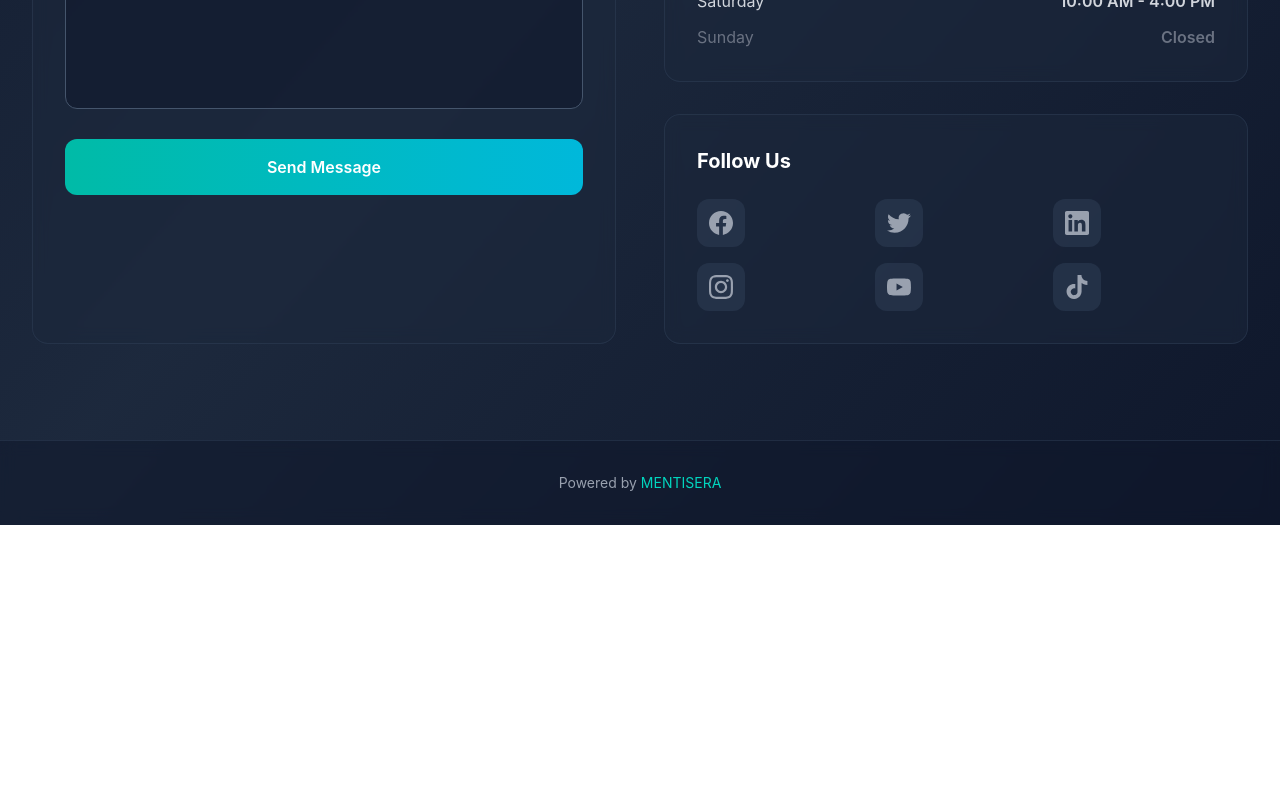
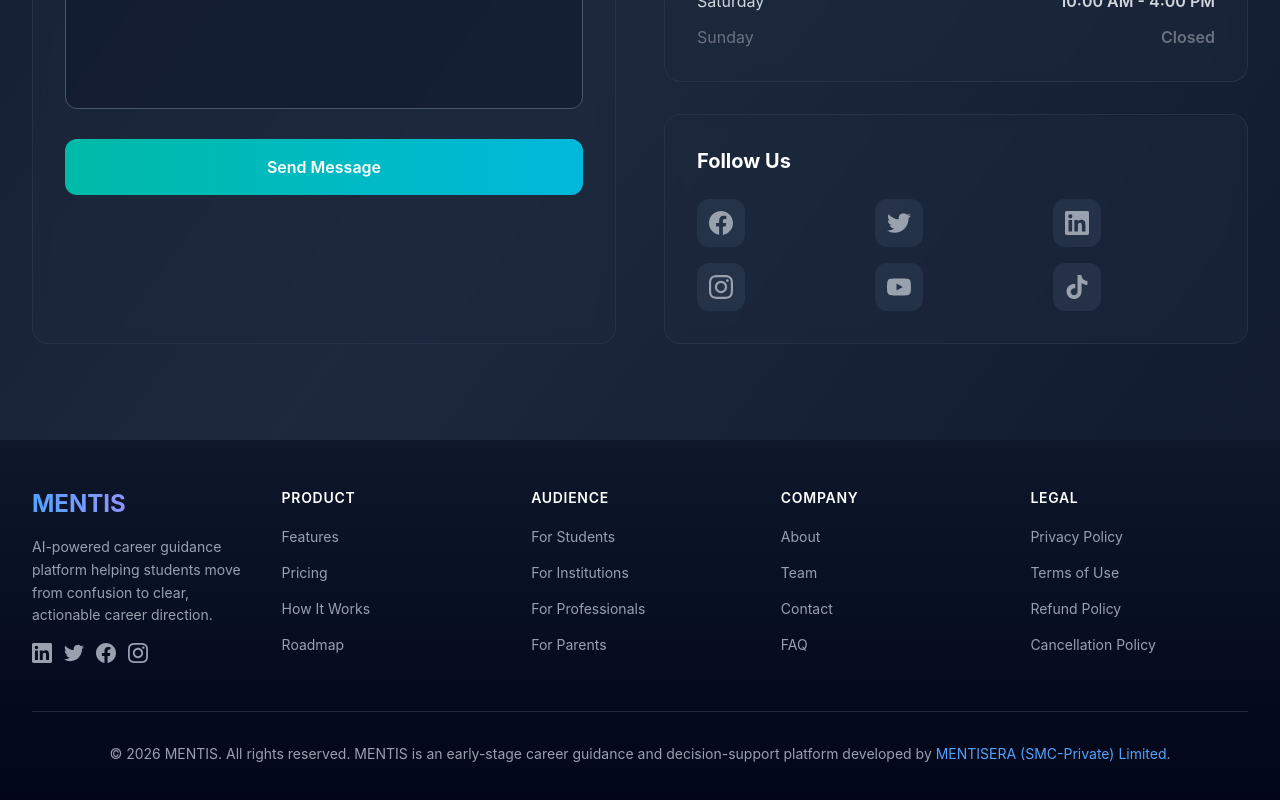
Before and after one commit to 03-SF/mentis-frontend, a Next.js app: page /contact in a window 1280 px wide. Shown: the part 1011-1811 px from the top of the page. Before the commit the page ends 1536 px from the top, so only its background shows below. Built offline with nearby package versions, Linux system fonts and the light colour scheme.

Commit message:
Add Footer component to features, pricing, roadmap, team, contact, and how-to-use pages

```diff
--- a/app/contact/page.tsx
+++ b/app/contact/page.tsx
@@ -2,6 +2,7 @@
 
 import { useRouter } from 'next/navigation';
 import { useState } from 'react';
+import Footer from '@/components/Footer';
 
 export default function ContactPage() {
   const router = useRouter();
@@ -361,17 +362,7 @@
         </div>
       </div>
 
-      {/* Footer */}
-      <footer className="border-t border-slate-700/50 bg-slate-900/50 backdrop-blur-sm">
-        <div className="max-w-7xl mx-auto px-4 py-8 sm:px-6 lg:px-8">
-          <p className="text-center text-sm text-gray-400">
-            Powered by{' '}
-            <a href="https://mentisera.pk" target="_blank" rel="noopener noreferrer" className="text-teal-400 hover:underline">
-              MENTISERA
-            </a>
-          </p>
-        </div>
-      </footer>
+      <Footer />
     </div>
   );
 }
--- a/app/features/page.tsx
+++ b/app/features/page.tsx
@@ -1,4 +1,5 @@
 import Link from 'next/link';
+import Footer from '@/components/Footer';
 
 export default function Features() {
   const features = [
@@ -101,6 +102,8 @@
           </div>
         </div>
       </section>
+
+      <Footer />
     </div>
   );
 }
--- a/app/how-to-use/page.tsx
+++ b/app/how-to-use/page.tsx
@@ -3,6 +3,7 @@
 import { useRouter } from 'next/navigation';
 import { useState } from 'react';
 import { generateHowToUsePDF } from '@/lib/pdfGenerator';
+import Footer from '@/components/Footer';
 
 interface Step {
   number: number;
@@ -263,17 +264,7 @@
         </div>
       </div>
 
-      {/* Footer */}
-      <footer className="border-t border-slate-700/50 bg-slate-900/50 backdrop-blur-sm">
-        <div className="max-w-7xl mx-auto px-4 py-8 sm:px-6 lg:px-8">
-          <p className="text-center text-sm text-gray-400">
-            Powered by{' '}
-            <a href="https://mentisera.pk" target="_blank" rel="noopener noreferrer" className="text-teal-400 hover:underline">
-              MENTISERA
-            </a>
-          </p>
-        </div>
-      </footer>
+      <Footer />
     </div>
   );
 }
--- a/app/pricing/page.tsx
+++ b/app/pricing/page.tsx
@@ -1,4 +1,5 @@
 import Link from 'next/link';
+import Footer from '@/components/Footer';
 
 export default function Pricing() {
   const plans = [
@@ -146,6 +147,8 @@
           </div>
         </div>
       </section>
+
+      <Footer />
     </div>
   );
 }
--- a/app/roadmap/page.tsx
+++ b/app/roadmap/page.tsx
@@ -1,6 +1,7 @@
 'use client';
 
 import { useRouter } from 'next/navigation';
+import Footer from '@/components/Footer';
 
 interface Phase {
   title: string;
@@ -210,17 +211,7 @@
         </div>
       </div>
 
-      {/* Footer */}
-      <footer className="border-t border-slate-700/50 bg-slate-900/50 backdrop-blur-sm">
-        <div className="max-w-7xl mx-auto px-4 py-8 sm:px-6 lg:px-8">
-          <p className="text-center text-sm text-gray-400">
-            Powered by{' '}
-            <a href="https://mentisera.pk" target="_blank" rel="noopener noreferrer" className="text-teal-400 hover:underline">
-              MENTISERA
-            </a>
-          </p>
-        </div>
-      </footer>
+      <Footer />
     </div>
   );
 }
--- a/app/team/page.tsx
+++ b/app/team/page.tsx
@@ -1,6 +1,7 @@
 'use client';
 
 import { useRouter } from 'next/navigation';
+import Footer from '@/components/Footer';
 
 interface TeamMember {
   name: string;
@@ -112,17 +113,7 @@
         </div>
       </div>
 
-      {/* Footer */}
-      <footer className="border-t border-slate-700/50 bg-slate-900/50 backdrop-blur-sm">
-        <div className="max-w-7xl mx-auto px-4 py-8 sm:px-6 lg:px-8">
-          <p className="text-center text-sm text-gray-400">
-            Powered by{' '}
-            <a href="https://mentisera.pk" target="_blank" rel="noopener noreferrer" className="text-teal-400 hover:underline">
-              MENTISERA
-            </a>
-          </p>
-        </div>
-      </footer>
+      <Footer />
     </div>
   );
 }
```
